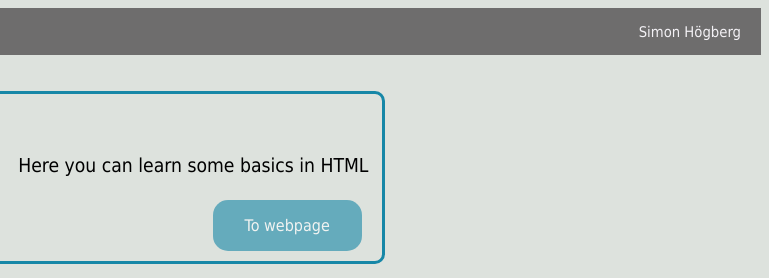
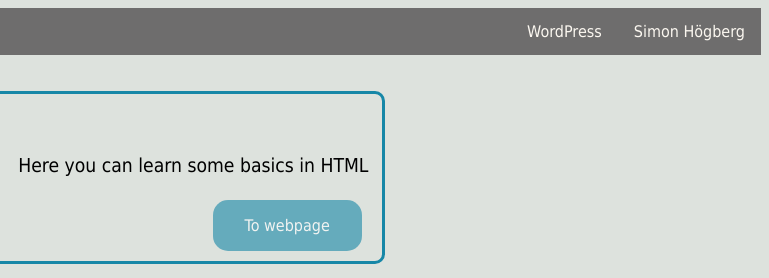
Before and after one commit to Simon-04/bandito.online, a plain HTML site: page index.html in a window 1280 px wide. Shown: the top 278 px of the page, 511-1280 px from the left. Drawn offline with Linux system fonts and the light colour scheme.

Commit message:
WordPress fix

```diff
--- a/Landing_Site/css/main.css
+++ b/Landing_Site/css/main.css
@@ -30,12 +30,6 @@ nav li a {
 
 nav li a:hover {
     background-color: #555555;
-}
-
-nav p {
-    font-size: 92%;
-    color: #F3F1F5;
-    margin-right: 20px;
 }
 
 .clearfix::after {
--- a/index.html
+++ b/index.html
@@ -15,9 +15,8 @@
                 <li><a href="Basics_HTML/basics_html.html">HTML</a></li>
                 <li><a href="Basics_CSS/basics_css.html">CSS</a></li>
                 <li><a href="Evas_Frukt/evas_frukt.html">Evas Frukt</a></li>
-                <li style="float: right">
-                    <p>Simon Högberg</p>
-                </li>
+                <li style="float: right;"><a href="#">Simon Högberg</a></li>
+                <li style="float: right;"><a href="http://wp.bandito.online">WordPress</a></li>
             </ul>
         </nav>
     </header>
```
Also changed, not shown: Basics_CSS/basics_css.html (+2 -3 lines), Basics_HTML/basics_html.html (+2 -3 lines), Evas_Frukt/evas_frukt.html (+2 -3 lines).
